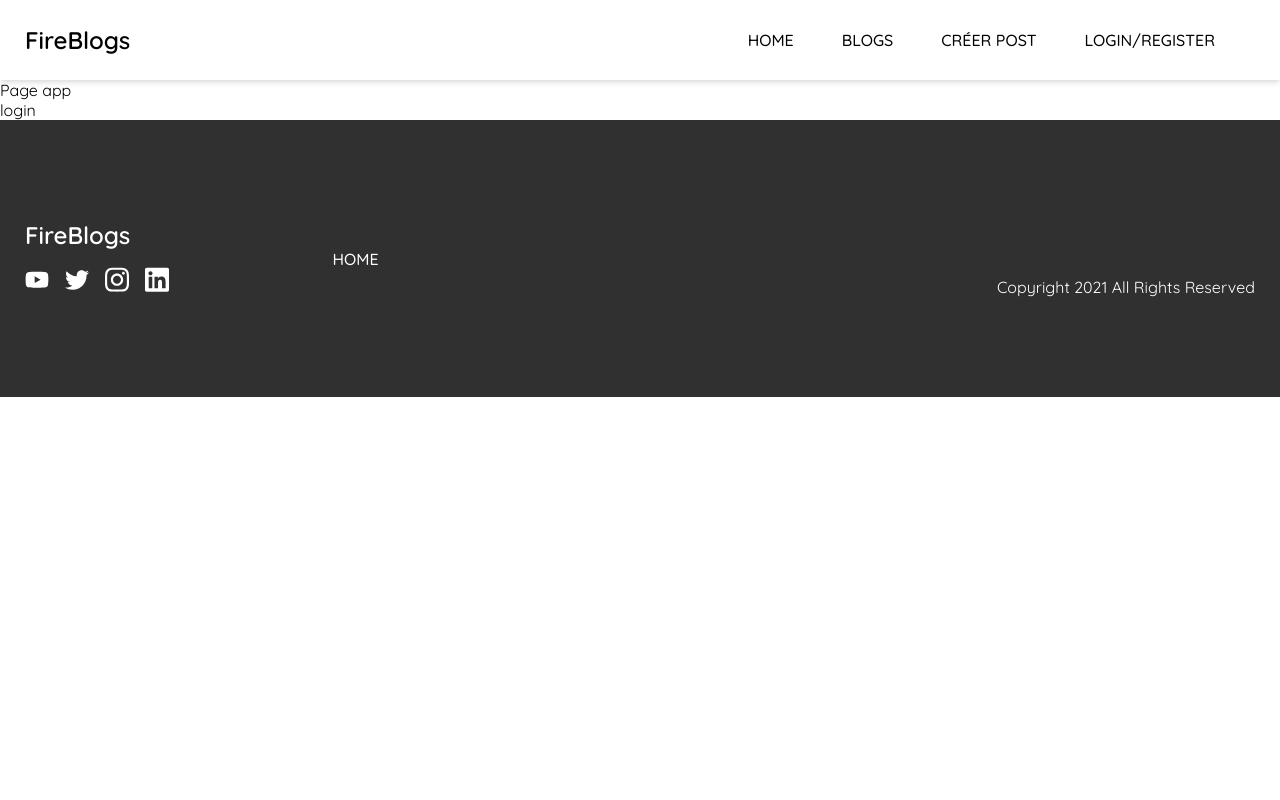
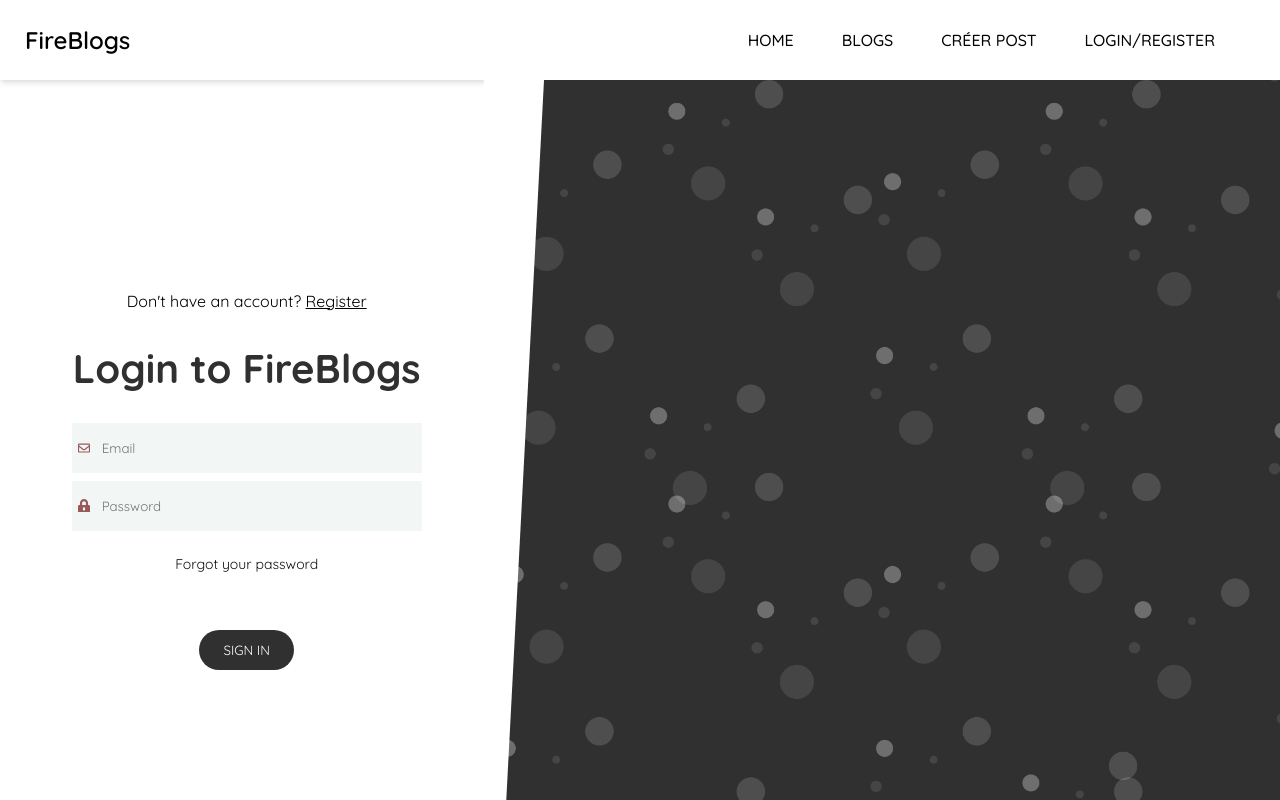
Before and after one commit to lapinRagnar/vue3-fireblog-auth, a Vue app: page /login in a window 1280 px wide. Shown: the top 800 px of the page. Built offline with nearby package versions, Linux system fonts and the light colour scheme; no server answers; what vue2-editor would draw is missing.

Commit message:
cacher les navigations quand on est dans auth et html scss du Login

```diff
--- a/src/App.vue
+++ b/src/App.vue
@@ -1,19 +1,22 @@
 <template>
 
-  <Navigation />
-  <div class="page-principale">Page app</div>
+  <Navigation v-if="!navigation" />
+
   <router-view/>
-  <Footer />
+
+  <Footer v-if="!navigation"  />
 
 </template>
 
 <script setup>
 
-import { onMounted } from 'vue'
+import { onMounted, ref, watch } from 'vue'
 import { db } from '@/firebase/firebaseInit'
 import { collection, getDocs } from 'firebase/firestore'
 import Navigation from '@/components/Navigation.vue'
 import Footer from './components/Footer.vue';
+
+const navigation = ref(null)
 
 onMounted(async () => {
   console.log(process.env)
@@ -23,7 +26,28 @@
   //   // console.log(doc.id, " => ", doc.data())
   //   console.log(doc.id, " => ", doc.data())
   // })
+
+  // this.checkRoutes()
+
 })
+
+function checkRoutes() {
+
+  if (this.$route.name === 'Login' || this.$route.name === 'Register' || this.$route.name === 'ForgotPassword') {
+    this.navigation = true
+    return
+  }
+
+  this.navigation = false
+
+}
+
+
+// watch(() => {
+//   $route() {
+//     this.checkRoutes()
+//   }
+// })
 
 </script>
 
--- a/src/components/Icons.vue
+++ b/src/components/Icons.vue
@@ -8,6 +8,8 @@
   <svg v-else-if="name === 'arrow-light-right'" aria-hidden="true" focusable="false" data-prefix="fal" data-icon="arrow-right" class="svg-inline--fa fa-arrow-right fa-w-14" role="img" xmlns="http://www.w3.org/2000/svg" viewBox="0 0 448 512"><path fill="currentColor" d="M216.464 36.465l-7.071 7.07c-4.686 4.686-4.686 12.284 0 16.971L387.887 239H12c-6.627 0-12 5.373-12 12v10c0 6.627 5.373 12 12 12h375.887L209.393 451.494c-4.686 4.686-4.686 12.284 0 16.971l7.071 7.07c4.686 4.686 12.284 4.686 16.97 0l211.051-211.05c4.686-4.686 4.686-12.284 0-16.971L233.434 36.465c-4.686-4.687-12.284-4.687-16.97 0z"></path></svg>
   <svg v-else-if="name === 'edit'" aria-hidden="true" focusable="false" data-prefix="far" data-icon="edit" class="svg-inline--fa fa-edit fa-w-18" role="img" xmlns="http://www.w3.org/2000/svg" viewBox="0 0 576 512"><path fill="currentColor" d="M402.3 344.9l32-32c5-5 13.7-1.5 13.7 5.7V464c0 26.5-21.5 48-48 48H48c-26.5 0-48-21.5-48-48V112c0-26.5 21.5-48 48-48h273.5c7.1 0 10.7 8.6 5.7 13.7l-32 32c-1.5 1.5-3.5 2.3-5.7 2.3H48v352h352V350.5c0-2.1.8-4.1 2.3-5.6zm156.6-201.8L296.3 405.7l-90.4 10c-26.2 2.9-48.5-19.2-45.6-45.6l10-90.4L432.9 17.1c22.9-22.9 59.9-22.9 82.7 0l43.2 43.2c22.9 22.9 22.9 60 .1 82.8zM460.1 174L402 115.9 216.2 301.8l-7.3 65.3 65.3-7.3L460.1 174zm64.8-79.7l-43.2-43.2c-4.1-4.1-10.8-4.1-14.8 0L436 82l58.1 58.1 30.9-30.9c4-4.2 4-10.8-.1-14.9z"></path></svg>
   <svg v-else-if="name === 'delete'" aria-hidden="true" focusable="false" data-prefix="far" data-icon="trash" class="svg-inline--fa fa-trash fa-w-14" role="img" xmlns="http://www.w3.org/2000/svg" viewBox="0 0 448 512"><path fill="currentColor" d="M432 80h-82.4l-34-56.7A48 48 0 0 0 274.4 0H173.6a48 48 0 0 0-41.2 23.3L98.4 80H16A16 16 0 0 0 0 96v16a16 16 0 0 0 16 16h16l21.2 339a48 48 0 0 0 47.9 45h245.8a48 48 0 0 0 47.9-45L416 128h16a16 16 0 0 0 16-16V96a16 16 0 0 0-16-16zM173.6 48h100.8l19.2 32H154.4zm173.3 416H101.11l-21-336h287.8z"></path></svg>
+  <svg v-else-if="name === 'email'" aria-hidden="true" focusable="false" data-prefix="far" data-icon="envelope" class="svg-inline--fa fa-envelope fa-w-16" role="img" xmlns="http://www.w3.org/2000/svg" viewBox="0 0 512 512"><path fill="currentColor" d="M464 64H48C21.49 64 0 85.49 0 112v288c0 26.51 21.49 48 48 48h416c26.51 0 48-21.49 48-48V112c0-26.51-21.49-48-48-48zm0 48v40.805c-22.422 18.259-58.168 46.651-134.587 106.49-16.841 13.247-50.201 45.072-73.413 44.701-23.208.375-56.579-31.459-73.413-44.701C106.18 199.465 70.425 171.067 48 152.805V112h416zM48 400V214.398c22.914 18.251 55.409 43.862 104.938 82.646 21.857 17.205 60.134 55.186 103.062 54.955 42.717.231 80.509-37.199 103.053-54.947 49.528-38.783 82.032-64.401 104.947-82.653V400H48z"></path></svg>
+  <svg v-else-if="name === 'password'" aria-hidden="true" focusable="false" data-prefix="fas" data-icon="lock-alt" class="svg-inline--fa fa-lock-alt fa-w-14" role="img" xmlns="http://www.w3.org/2000/svg" viewBox="0 0 448 512"><path fill="currentColor" d="M400 224h-24v-72C376 68.2 307.8 0 224 0S72 68.2 72 152v72H48c-26.5 0-48 21.5-48 48v192c0 26.5 21.5 48 48 48h352c26.5 0 48-21.5 48-48V272c0-26.5-21.5-48-48-48zM264 392c0 22.1-17.9 40-40 40s-40-17.9-40-40v-48c0-22.1 17.9-40 40-40s40 17.9 40 40v48zm32-168H152v-72c0-39.7 32.3-72 72-72s72 32.3 72 72v72z"></path></svg>
 
 </template>
 
--- a/src/views/Login.vue
+++ b/src/views/Login.vue
@@ -1,13 +1,188 @@
 <template lang="">
-  <div>
-    login
+
+  <div class="form-wrap">
+
+
+    <form class="login">
+
+      <p class="login-register">
+        Don't have an account?
+        <router-link class="router-link" :to="{name: 'register'}" >Register</router-link>
+      </p>
+
+      <h2>Login to FireBlogs</h2>
+
+      <div class="inputs">
+
+        <div class="input">
+          <input type="text" placeholder="Email" v-model="email">
+          <Icons name="email" class="icon" />
+        </div>
+
+        <div class="input">
+          <input type="password" placeholder="Password" v-model="password">
+          <Icons name="password" class="icon" />
+        </div>
+
+      </div>
+
+      <router-link class="forgot-password" :to="{ name: 'forgotPassword' }">Forgot your password</router-link>
+
+      <button >Sign In</button>
+
+      <div class="angle"></div>
+
+
+
+
+    </form>
+
+    <div class="background"></div>
+
   </div>
+
 </template>
+
 <script>
+
+import Icons from '@/components/Icons.vue'
+
 export default {
+  name: 'Login',
+  components: {Icons},
+
+  data(){
+    return {
+      email: null,
+      password: null
+    }
+  }
+
 
 }
 </script>
-<style lang="">
 
+<style lang="scss">
+
+  .form-wrap{
+    overflow: hidden;
+    display: flex;
+    height: 100vh;
+    justify-content: center;
+    align-self: center;
+    margin: 0 auto;
+    width: 90%;
+
+    @media(min-width: 900px) {
+      width: 100%;
+    }
+
+    .login-register {
+      margin-bottom: 32px;
+      .router-link {
+        color: black;
+      }
+    }
+
+    form {
+      padding: 0 10px;
+      position: relative;
+      display: flex;
+      flex-direction: column;
+      justify-content: center;
+      align-items: center;
+      flex: 1;
+
+      @media(min-width: 900px) {
+        padding: 0px 50px;
+      }
+
+      h2 {
+        text-align: center;
+        font-size: 32px;
+        color: #303030;
+        margin-bottom: 30px;
+
+        @media(min-width: 900px) {
+          font-size: 40px;
+        }
+      }
+
+      .inputs {
+        width: 100%;
+        max-width: 350px;
+
+        .input {
+          position: relative;
+          display: flex;
+          justify-content: center;
+          align-items: center;
+          margin-bottom: 8px;
+
+          input {
+            width: 100%;
+            border: none;
+            background-color: #f2f7f6;
+            padding: 4px 4px 4px 30px;
+            height: 50px;
+
+            &:focus {
+              outline: none;
+            }
+          }
+
+          .icon {
+            width: 12px;
+            position: absolute;
+            left: 6px;
+            color: rgb(151, 90, 90);
+          }
+
+        }
+      }
+
+      .forgot-password {
+        text-decoration: none;
+        color: #111;
+        cursor: pointer;
+        font-size: 14px;
+        padding: 16px 0 32px;
+        border-bottom: 1px solid transparent;
+        transition: .5s ease all;
+
+        &:hover {
+          border-color: #303030;
+        }
+      }
+
+      .angle {
+        display: none;
+        position: absolute;
+        background-color: #fff;
+        transform: rotateZ(3deg);
+        width: 60px;
+        right: -30px;
+        height: 101%;
+        @media(min-width: 900px) {
+          display: initial;
+        }
+      }
+
+    }
+
+    .background {
+      display: none;
+      flex: 2;
+      background-size: cover;
+      background-image: url('../assets/background.png');
+      width: 100%;
+      height: 100%;
+
+      @media(min-width: 900px) {
+        display: initial;
+      }
+
+    }
+
+  }
 </style>
```
